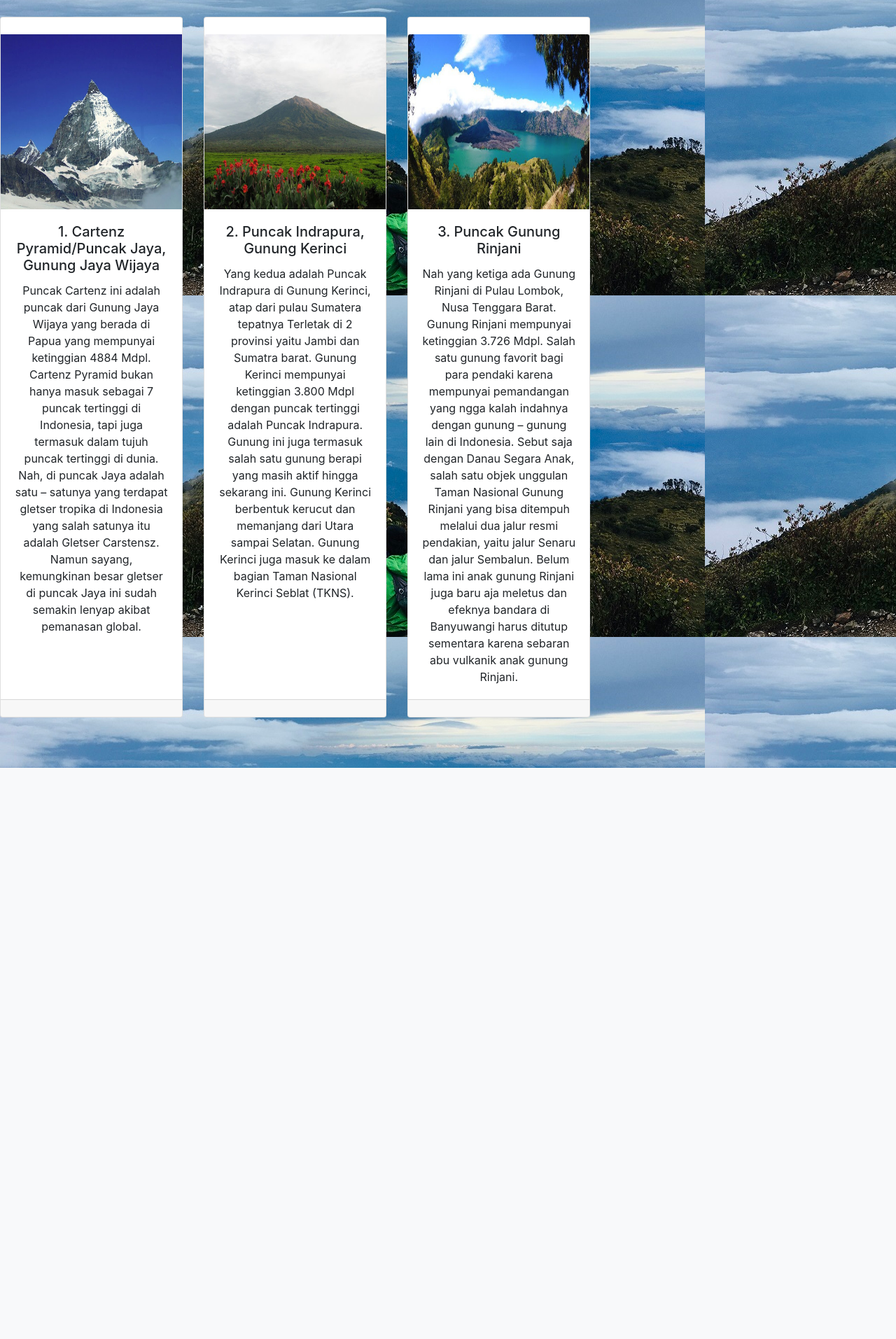
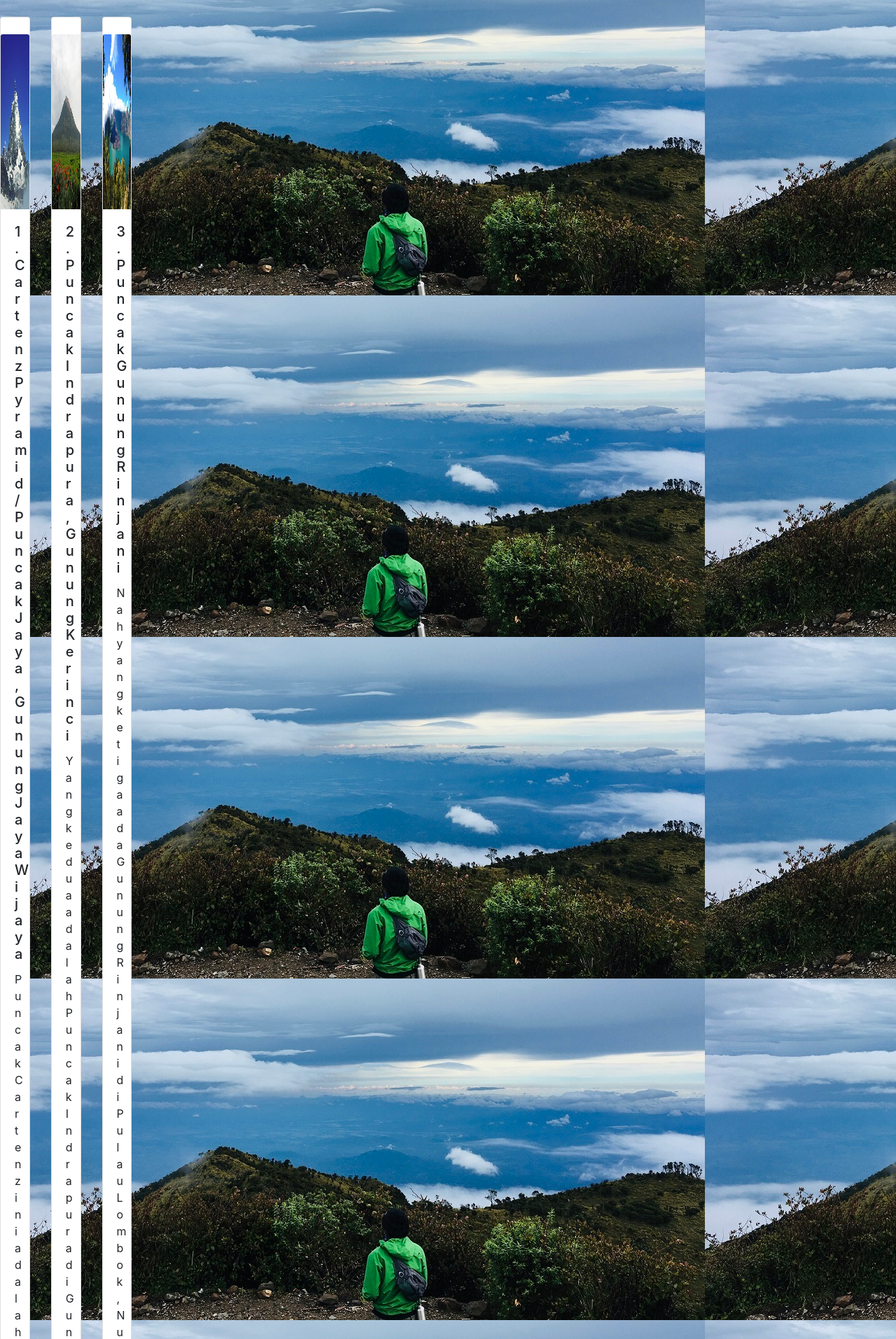
Before and after one commit to giwatres/gugunungan, a Flask app: page /gunung in a window 1280 px wide. Shown: the part 66-1979 px from the top of the page at 70% size. Before the commit the page ends 1163 px from the top, so only its background shows below. Run offline with Flask 2, Linux system fonts and the light colour scheme; some libraries are stand-ins or nearby versions.

Commit message:
Update gunung.html

```diff
--- a/Templates/gunung.html
+++ b/Templates/gunung.html
@@ -6,10 +6,10 @@
 {% block content %}
 <br>
 <div class="row">
-	<div class="col-sm-8">
+	<div class="col-sm-2">
 		<center><div class="card-deck">
 		  <div class="card"><br>
-		    <img src="{{ url_for('static', filename='img/1_Gunung Cartenz.jpg') }}"  height="250px"  alt="gambar">
+		    <img src="{{ url_for('static', filename='img/1_Gunung Cartenz.jpg') }}" width="500px"  height="250px" class="card-img-top" alt="gambar">
 		    <div class="card-body">
 		      <h5 class="card-title">1. Cartenz Pyramid/Puncak Jaya, Gunung Jaya Wijaya</h5>
               <p class="card-text"> Puncak Cartenz ini adalah puncak dari Gunung Jaya Wijaya yang berada di Papua yang mempunyai ketinggian 4884 Mdpl. Cartenz Pyramid bukan hanya masuk sebagai 7 puncak tertinggi di Indonesia, tapi juga termasuk dalam tujuh puncak tertinggi di dunia. Nah, di puncak Jaya adalah satu – satunya yang terdapat gletser tropika di Indonesia yang salah satunya itu adalah Gletser Carstensz. Namun sayang, kemungkinan besar gletser di puncak Jaya ini sudah semakin lenyap akibat pemanasan global.  </p>
@@ -19,7 +19,7 @@
 		    </div>
 		  </div>
 		  <div class="card"><br>
-		    <img src="{{ url_for('static', filename='img/2_Gunung Kerinci.jpg') }}" height="250px" class="card-img-top" alt="gambar">
+		    <img src="{{ url_for('static', filename='img/2_Gunung Kerinci.jpg') }}" width="500px" height="250px" class="card-img-top" alt="gambar">
 		    <div class="card-body">
 		      <h5 class="card-title">2. Puncak Indrapura, Gunung Kerinci</h5>
 		    <p class="card-text"> Yang kedua adalah Puncak Indrapura di Gunung Kerinci, atap dari pulau Sumatera tepatnya Terletak di 2 provinsi yaitu Jambi dan Sumatra barat. Gunung Kerinci mempunyai ketinggian 3.800 Mdpl dengan puncak tertinggi adalah Puncak Indrapura. Gunung ini juga termasuk salah satu gunung berapi yang masih aktif hingga sekarang ini. Gunung Kerinci berbentuk kerucut dan memanjang dari Utara sampai Selatan. Gunung Kerinci juga masuk ke dalam bagian Taman Nasional Kerinci Seblat (TKNS). </p>
@@ -29,7 +29,7 @@
 		    </div>
 		  </div>
 		  <div class="card"><br>
-		    <img src="{{ url_for('static', filename='img/3_Gunung Rinjani.jpg') }}" width="300px" height="250px" class="card-img-top" alt="gambar">
+		    <img src="{{ url_for('static', filename='img/3_Gunung Rinjani.jpg') }}" width="500px" height="250px" class="card-img-top" alt="gambar">
 		    <div class="card-body">
 		      <h5 class="card-title" align="center">3. Puncak Gunung Rinjani</h5>
               <p class="card-text"> Nah yang ketiga ada Gunung Rinjani di Pulau Lombok, Nusa Tenggara Barat. Gunung Rinjani mempunyai ketinggian 3.726 Mdpl. Salah satu gunung favorit bagi para pendaki karena mempunyai pemandangan yang ngga kalah indahnya dengan gunung – gunung lain di Indonesia. Sebut saja dengan Danau Segara Anak, salah satu objek unggulan Taman Nasional Gunung Rinjani yang bisa ditempuh melalui dua jalur resmi pendakian, yaitu jalur Senaru dan jalur Sembalun. Belum lama ini anak gunung Rinjani juga baru aja meletus dan efeknya bandara di Banyuwangi harus ditutup sementara karena sebaran abu vulkanik anak gunung Rinjani.  </p>
```
